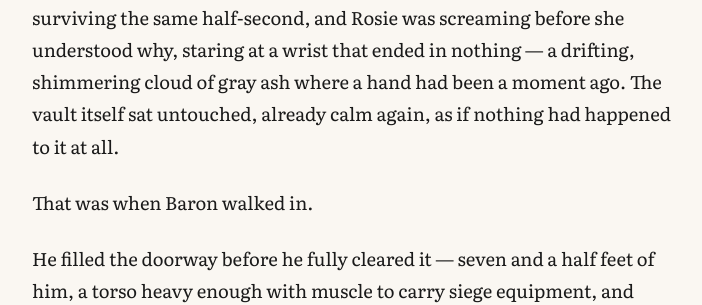
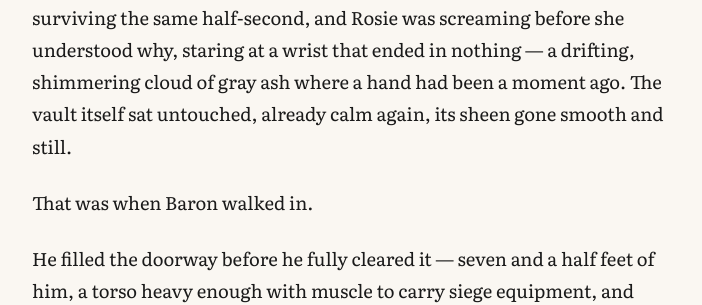
Before and after one commit to rayarcadio/reading-room, a Jekyll site: the page built from _stories/rosie-01.md, in a window 1280 px wide and 1400 px high, scrolled down 17915 px. Shown: the part 418-723 px from the top of the window, without its empty margins (288-990 px from the left). Built offline with Jekyll 4.4.1, drawn with Linux system fonts in a browser that asks for light colours; some of the changed text lies outside the part shown.

Commit message:
Sync rosie_casador_origin_draft-v3.md to reading room

```diff
--- a/_stories/rosie-01.md
+++ b/_stories/rosie-01.md
@@ -239,7 +239,7 @@ The vault room stood empty when she finally reached it. The vault itself sat exa
 
 She wedged the tip into the hairline where a lid should have met a base and leaned her whole weight behind it.
 
-The instant the metal touched the surface, the vault answered. Its oil-slick sheen strobed violently, once, twice, light without a source behind it, and something raced back down the screwdriver into her hand before she could let go. It didn't explode. It unmade. The tool and the arm holding it came apart together, atom by atom, no bond between them surviving the same half-second, and Rosie was screaming before she understood why, staring at a wrist that ended in nothing — a drifting, shimmering cloud of gray ash where a hand had been a moment ago. The vault itself sat untouched, already calm again, as if nothing had happened to it at all.
+The instant the metal touched the surface, the vault answered. Its oil-slick sheen strobed violently, once, twice, light without a source behind it, and something raced back down the screwdriver into her hand before she could let go. It didn't explode. It unmade. The tool and the arm holding it came apart together, atom by atom, no bond between them surviving the same half-second, and Rosie was screaming before she understood why, staring at a wrist that ended in nothing — a drifting, shimmering cloud of gray ash where a hand had been a moment ago. The vault itself sat untouched, already calm again, its sheen gone smooth and still.
 
 That was when Baron walked in.
 
@@ -253,7 +253,7 @@ He didn't touch the vault itself. He adjusted something small clipped to his wri
 
 "You fools are treating a multidimensional lock as though it were some steel bank box," he said, and his voice carried something under the words that wasn't quite a growl and wasn't quite anything human either — a low vibration she felt in her sternum before she heard it as sound.
 
-Rosie looked down at what was left of her arm, and a part of her — the part that had learned, visit after visit, exactly how much of this place answered to her and no one else — simply decided the ash wasn't the end of the story. "there is no spoon" she thought to herself.  She willed the hand back. It came, flesh and bone reassembling out of the drifting cloud, whole again, hers again — as if it had never left at all.
+Rosie looked down at what was left of her arm, and a part of her — the part that had learned, visit after visit, exactly how much of this place answered to her and no one else — simply decided the ash wasn't the end of the story. "there is no spoon" she thought to herself.  She willed the hand back. It came, flesh and bone reassembling out of the drifting cloud, whole again, hers again, every finger answering when she flexed it.
 
 Baron went still in a different way this time. "How is that possible," he said, no question mark left in his voice at all.
 
```
